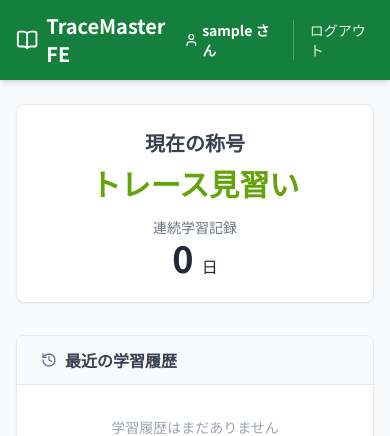
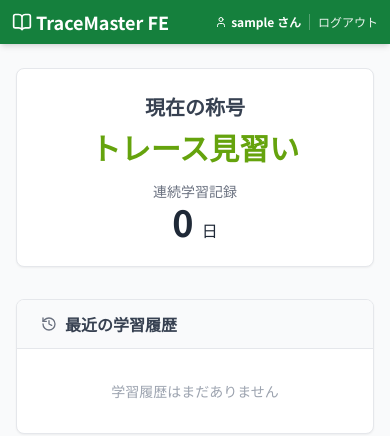
Before and after one commit to Okamoto-Airi/fe_trace_app, a Flask app: page /home in a window 390 px wide. Shown: the top 436 px of the page. Run offline with Flask 3, Linux system fonts and the light colour scheme; the visitor is signed in with stand-in values (Sample User, id 1); data that the repository does not hold is empty; some libraries are stand-ins or nearby versions.

Commit message:
update: ナビゲーションのレスポンシブ改善

```diff
--- a/templates/base.html
+++ b/templates/base.html
@@ -16,29 +16,29 @@
   <body class="bg-gray-50 text-gray-800 flex flex-col min-h-screen">
     <nav class="bg-[#15803d] text-white shadow-md">
       <div
-        class="max-w-7xl mx-auto px-4 py-3 flex justify-between items-center"
+        class="max-w-7xl mx-auto px-3 py-2 md:px-4 md:py-3 flex justify-between items-center"
       >
         <a
           href="{{ url_for('home') if current_user.is_authenticated else url_for('index') }}"
-          class="flex items-center space-x-2 font-bold text-xl"
+          class="flex items-center space-x-1 md:space-x-2 font-bold text-lg md:text-xl whitespace-nowrap"
         >
-          <i data-lucide="book-open"></i>
+          <i data-lucide="book-open" class="w-5 h-5 md:w-6 md:h-6"></i>
           <span>TraceMaster FE</span>
         </a>
 
-        <div class="flex items-center space-x-4 text-sm">
+        <div class="flex items-center space-x-2 md:space-x-4 text-xs md:text-sm whitespace-nowrap">
           {% if current_user.is_authenticated %}
           <a
             href="{{ url_for('account') }}"
             class="flex items-center space-x-1 hover:underline hover:text-gray-100 font-bold"
           >
-            <i data-lucide="user" class="w-4 h-4"></i>
-            <span>{{ current_user.username }} さん</span>
+            <i data-lucide="user" class="w-3 h-3 md:w-4 md:h-4"></i>
+            <span class="max-w-[80px] md:max-w-none truncate block">{{ current_user.username }} さん</span>
           </a>
 
           <a
             href="{{ url_for('logout') }}"
-            class="hover:underline opacity-90 border-l border-white/30 pl-4 ml-2"
+            class="hover:underline opacity-90 border-l border-white/30 pl-2 ml-1 md:pl-4 md:ml-2"
             >ログアウト</a
           >
           {% else %}
```
